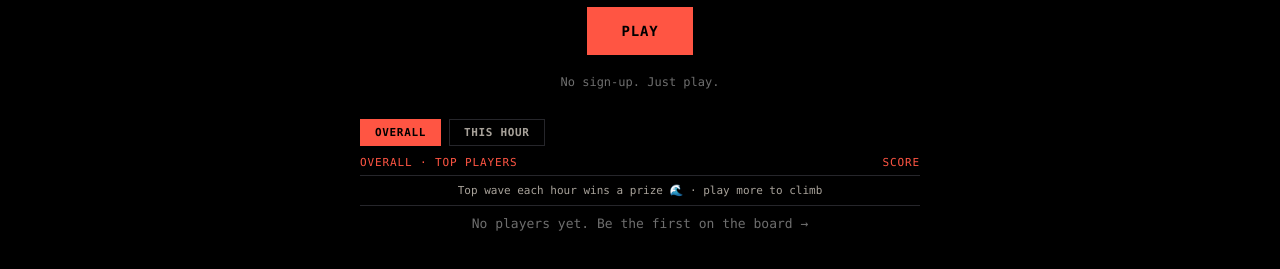
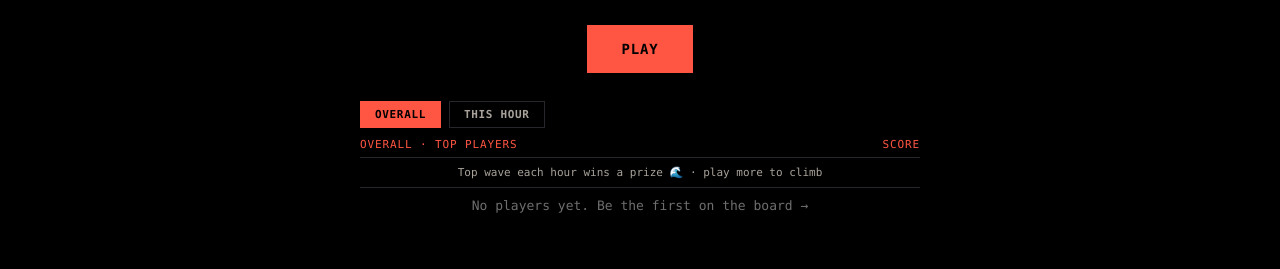
Before and after one commit to sjarmak/agent-tidal-wave, a website: page index.html in a window 1280 px wide. Both pictures are taken after a click on the button "Toggle sound". Shown: the part 475-744 px from the top of the page. Drawn offline with Linux system fonts and the light colour scheme; no server answers.

Commit message:
fix: drop redundant title subtext, let screens scroll when content overflows
Remove the "No sign-up. Just play." line under the Play button; it restated
what the button already says and read oddly against the later email claim.
Make .screen use `safe center` + overflow-y:auto so a screen centers when it
fits but scrolls from the top when it doesn't, so the result screen's claim
block and action buttons stay reachable on short viewports.

```diff
--- a/index.html
+++ b/index.html
@@ -21,7 +21,6 @@
       <!-- Not signed in: no gate. Play first, claim the score after. -->
       <div id="title-join">
         <button id="start-btn">Play</button>
-        <p class="consent" id="join-msg">No sign-up. Just play.</p>
       </div>
 
       <!-- Already signed in: straight to play, plus the data explorer -->
--- a/styles.css
+++ b/styles.css
@@ -33,7 +33,11 @@
   position: absolute; inset: 0;
   display: none;
   flex-direction: column;
-  align-items: center; justify-content: center;
+  align-items: center;
+  justify-content: center;       /* fallback */
+  justify-content: safe center;  /* center when it fits, scroll from the top when it doesn't */
+  overflow-x: hidden;
+  overflow-y: auto;
   padding: 6vh 6vw;
   text-align: center;
   gap: 28px;
```
